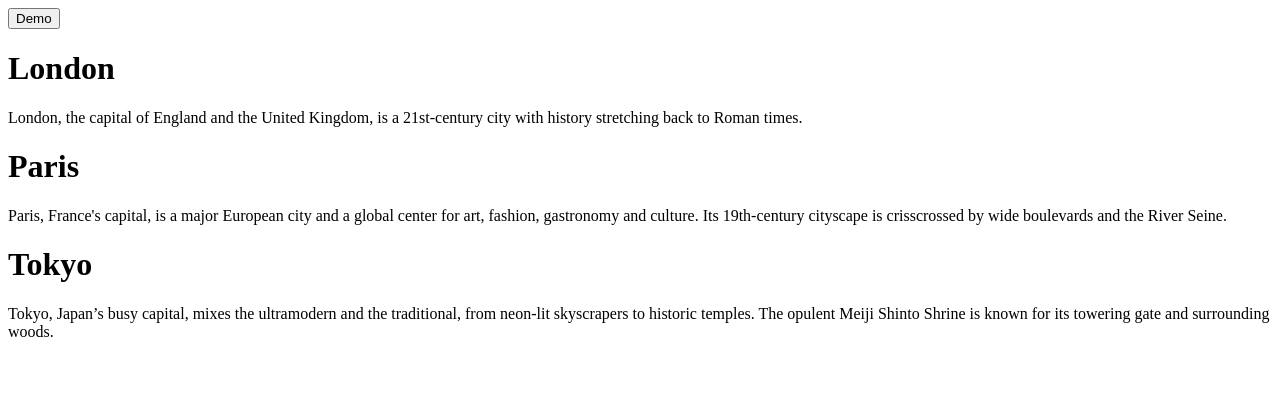
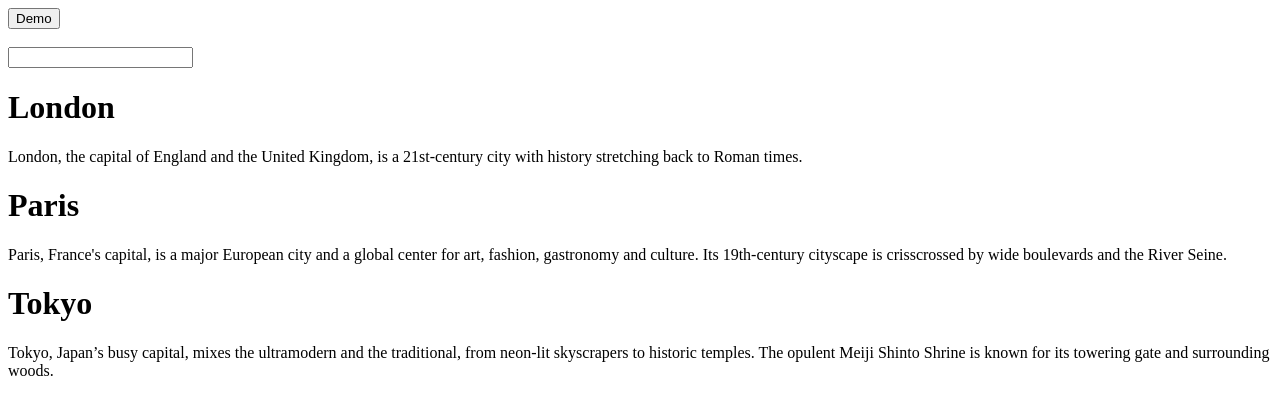
Before and after one commit to it-code-lab/angular-application, an Angular app: page / in a window 1280 px wide. Shown: the top 414 px of the page. Built offline with nearby package versions, Linux system fonts and the light colour scheme.

Commit message:
binding text input

```diff
--- a/src/app/home/home.component.html
+++ b/src/app/home/home.component.html
@@ -1 +1,5 @@
 <button (click)="showMsg()"> Demo </button>
+<br><br>
+<input type="text" (input)="updateUserName($event)">
+<br>
+{{userName}}
--- a/src/app/home/home.component.ts
+++ b/src/app/home/home.component.ts
@@ -7,13 +7,20 @@ import { Component, OnInit } from '@angular/core';
 })
 export class HomeComponent implements OnInit {
 
+  userName: string = "";
+
   constructor() { }
 
   ngOnInit(): void {
+    this.userName = "";
   }
 
   showMsg(){
     alert("Event Triggered")
   }
 
+  updateUserName(e: any){
+    this.userName = (e.target as HTMLInputElement).value;
+  }
+
 }
```
